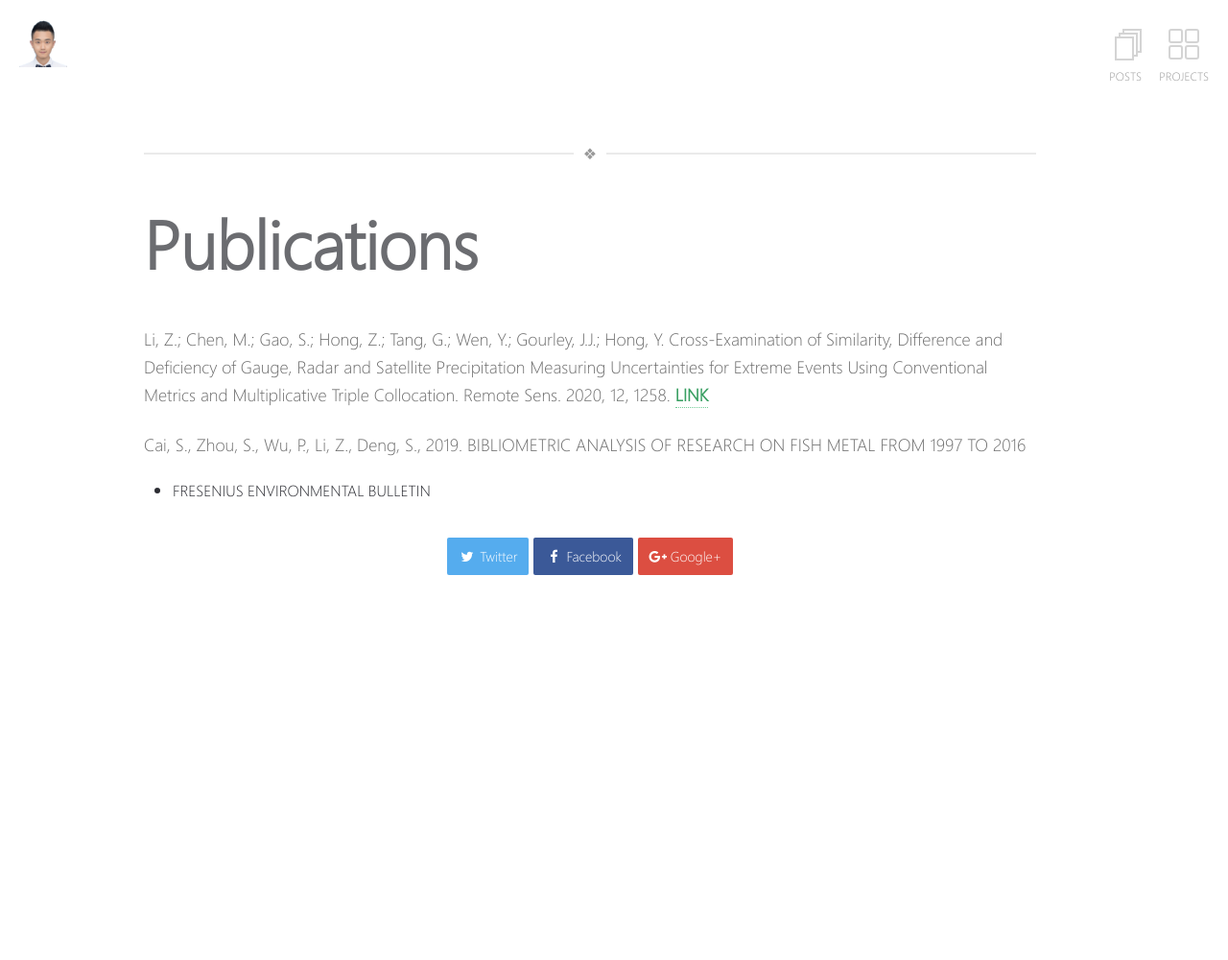
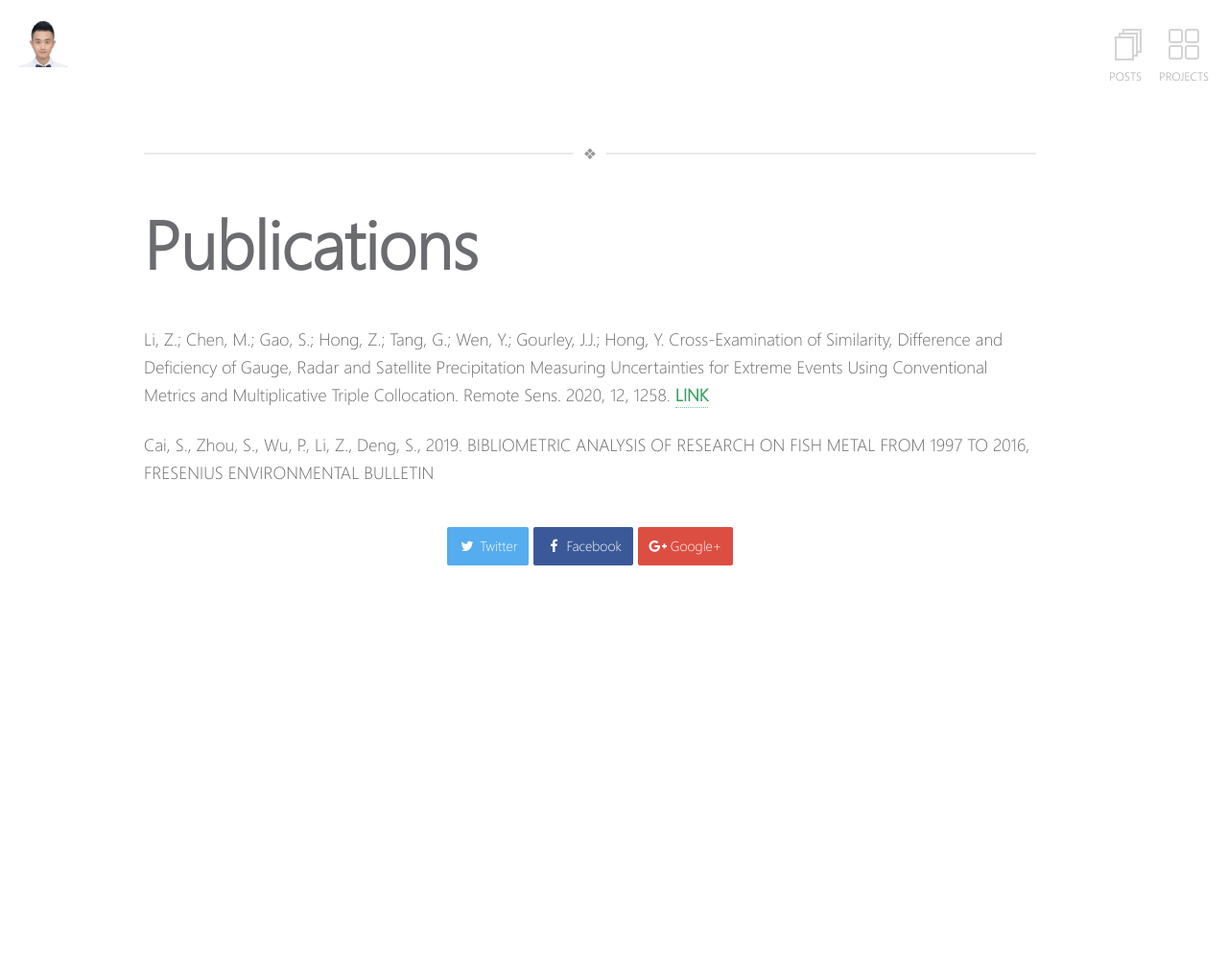
Before and after one commit to chrimerss/homepage, a Jekyll site: the page built from _pages/publications.md, in a window 1280 px wide. Shown: the whole page at 96% size. Built offline with Jekyll 4.4.1, drawn with Linux system fonts in a browser that asks for light colours.

```diff
--- a/_pages/publications.md
+++ b/_pages/publications.md
@@ -12,5 +12,4 @@ Li, Z.; Chen, M.; Gao, S.; Hong, Z.; Tang, G.; Wen, Y.; Gourley, J.J.; Hong, Y.
   Measuring Uncertainties for Extreme Events Using Conventional Metrics and Multiplicative Triple
    Collocation. Remote Sens. 2020, 12, 1258. [**LINK**](https://www.mdpi.com/2072-4292/12/8/1258)
 
-Cai, S., Zhou, S., Wu, P., Li, Z., Deng, S., 2019. BIBLIOMETRIC ANALYSIS OF RESEARCH ON FISH METAL FROM 1997 TO 2016
- - FRESENIUS ENVIRONMENTAL BULLETIN
+Cai, S., Zhou, S., Wu, P., Li, Z., Deng, S., 2019. BIBLIOMETRIC ANALYSIS OF RESEARCH ON FISH METAL FROM 1997 TO 2016, FRESENIUS ENVIRONMENTAL BULLETIN
```
